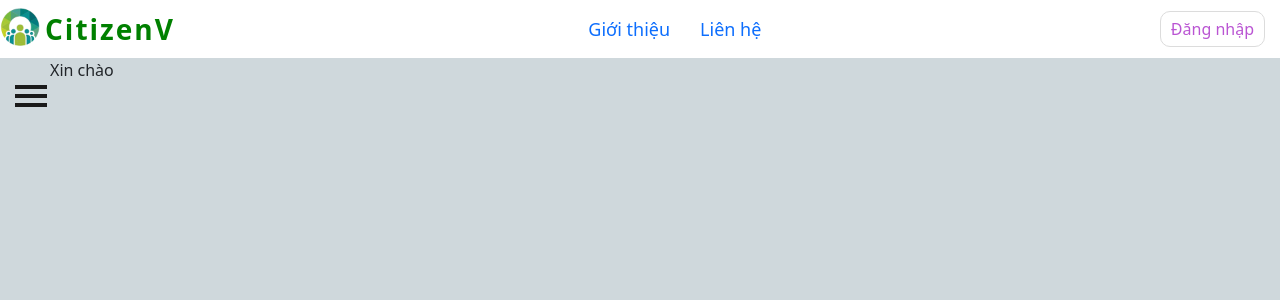
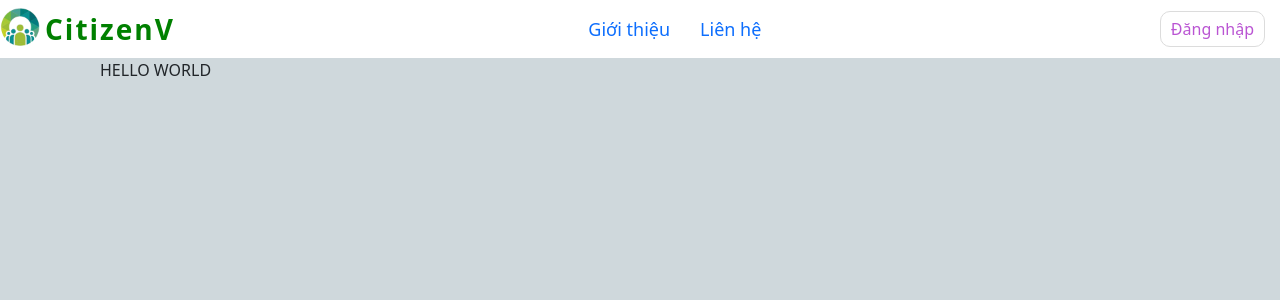
Before and after one commit to LananhTran302001/citizenv_frontend, a Vue app: page / in a window 1280 px wide. Shown: the top 300 px of the page. Built offline with nearby package versions, Linux system fonts and the light colour scheme.

Commit message:
14.12.2021

```diff
--- a/src/App.vue
+++ b/src/App.vue
@@ -1,17 +1,40 @@
 <template>
   <div id="app">
-
-    <router-view />
+    <header><Navbar/></header>
+    <div class="flex-row d-flex">
+      <Sidebar />
+      <div class="content-style">
+        <router-view />
+      </div>
+    </div>
   </div>
 </template>
+
+<script>
+import Sidebar from "./components/Sidebar.vue";
+import Navbar from "./components/Navbar.vue";
+
+export default {
+  name: "App",
+  components: {
+    Navbar,
+    Sidebar,
+  },
+};
+</script>
 
 <style scoped>
 #app {
   position: relative;
-    overflow-x: hidden;
-    background-color: #CFD8DC;
-    height: 100vh;
-    width: 100vw;
-    z-index: 0;
+  overflow-x: hidden;
+  background-color: #cfd8dc;
+  height: 100vh;
+  width: 100vw;
+  z-index: 0;
+}
+
+.content-style {
+  padding-left: 100px;
+  height: 100%;
 }
 </style>
--- a/src/components/LoginBox.vue
+++ b/src/components/LoginBox.vue
@@ -275,8 +275,6 @@ export default {
 <style scoped>
 #login-box {
   height: 100%;
-  background-image: url("../assets/img/vietnam.jpg");
-  background-repeat: no-repeat;
 }
 
 /* Common section
--- a/src/components/Sidebar.vue
+++ b/src/components/Sidebar.vue
@@ -1,5 +1,5 @@
 <template>
-  <div id="sidebar-wrapper" v-bind:class="{ 'toggled': isToggled }">
+  <div id="sidebar-wrapper" v-bind:class="{ 'toggled': isToggled }" v-if="user.user_name && user.user_id">
     <!-- Sidebar -->
     <nav class="navbar navbar-inverse" id="sidebar" role="navigation">
       <ul class="nav sidebar-nav">
--- a/src/routes/index.js
+++ b/src/routes/index.js
@@ -1,7 +1,7 @@
 import Vue from 'vue';
 import VueRouter from 'vue-router';
-import Login from '../views/Login.vue';
 import Home from '../views/Home.vue';
+import Login from '../components/LoginBox.vue';
 import Contact from '../views/Contact.vue';
 import ManageAccount from "../views/ManageAccount.vue";
 import ManageCencus from "../views/ManageCencus.vue";
--- a/src/store/modules/user.js
+++ b/src/store/modules/user.js
@@ -70,6 +70,7 @@ const User = {
     actions: {
         login({ commit }, loginData) {
             commit('setLoginData', loginData)
+            // thông tin lấy từ backend
             const user = {
                 user_id: loginData.user_id,
                 user_name: "Lan Anh",
--- a/src/views/Home.vue
+++ b/src/views/Home.vue
@@ -1,37 +1,3 @@
 <template>
-  <div class="container-style">
-    <Navbar :isActive="true"/>
-    <router-view />
-    <div class="flex-row d-flex">
-      <Sidebar/>
-      <div class="content-style">Xin chào</div>
-    </div>
-  </div>
+  <span>HELLO WORLD</span>
 </template>
-
-<script>
-
-
-import Sidebar from '../components/Sidebar.vue'
-import Navbar from '../components/Navbar.vue'
-
-export default {
-  name: 'Home',
-  components: {
-    Navbar,
-    Sidebar
-  },
-}
-</script>
-
-
-<style scope>
-.container-style {
-    margin: 0;
-    width: 100%;
-    height: 100%;
-}
-.content-style {
-  padding-left: 50px;
-}
-</style>
```
